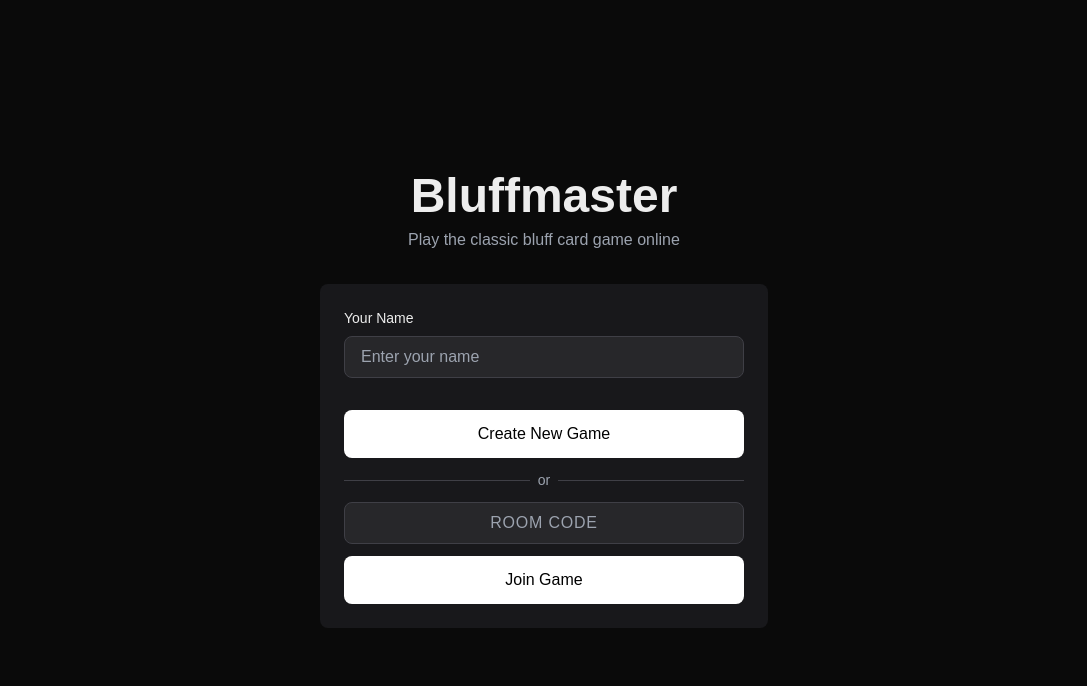
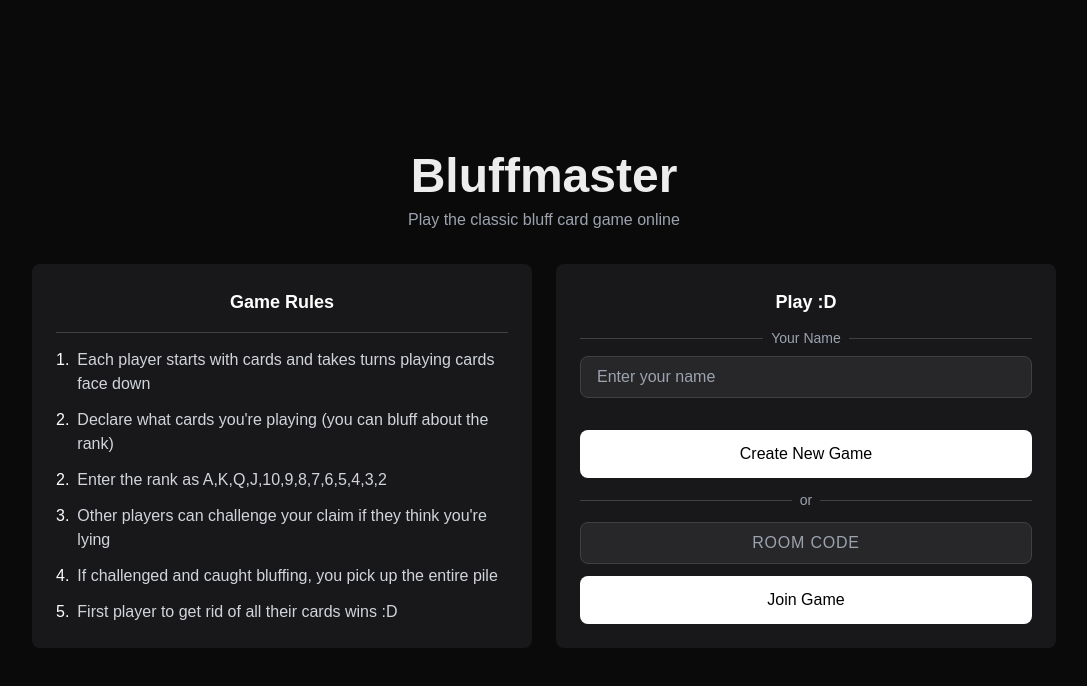
Before and after one commit to Sarah-Kazi/Bluffmaster, a Next.js app in the folder frontend/: page / in a window 1280 px wide. Shown: the top 686 px of the page, without its empty margins (96-1183 px from the left). Built offline with nearby package versions, Linux system fonts and the light colour scheme.

Commit message:
game rules

```diff
--- a/frontend/src/app/page.tsx
+++ b/frontend/src/app/page.tsx
@@ -33,15 +33,63 @@ export default function Home() {
 
 return (
     <div className="min-h-screen flex items-center justify-center p-4">
-      <div className="w-full max-w-md space-y-8">
+      <div className="w-full max-w-5xl space-y-8">
         <div className="text-center">
           <h1 className="text-5xl font-bold mb-2">Bluffmaster</h1>
           <p className="text-gray-400">Play the classic bluff card game online</p>
         </div>
 
-        <div className="bg-zinc-900 rounded-lg p-6 space-y-4">
+        <div className="grid grid-cols-2 gap-6">
+          <div className="bg-zinc-900 rounded-lg p-6 space-y-4 h-full">
+            <h2 className="text-lg font-semibold text-white mb-3 text-center">Game Rules</h2>
+                <div className="relative">
+                <div className="absolute inset-0 flex items-center">
+                  <div className="w-full border-t border-zinc-700"></div>
+                </div>
+                <div className="relative flex justify-center text-sm">
+                  <span className="px-2 bg-zinc-900 text-gray-400"></span>
+                </div>
+              </div>
+            <div className="space-y-3 text-base text-gray-300">
+              <div className="flex items-start space-x-2">
+                <span className="text-white font-medium">1.</span>
+                <p>Each player starts with cards and takes turns playing cards face down</p>
+              </div>
+              <div className="flex items-start space-x-2">
+                <span className="text-white font-medium">2.</span>
+                <p>Declare what cards you're playing (you can bluff about the rank)</p>
+              </div>
+              <div className="flex items-start space-x-2">
+                <span className="text-white font-medium">2.</span>
+                <p>Enter the rank as A,K,Q,J,10,9,8,7,6,5,4,3,2</p>
+              </div>
+              <div className="flex items-start space-x-2">
+                <span className="text-white font-medium">3.</span>
+                <p>Other players can challenge your claim if they think you're lying</p>
+              </div>
+              <div className="flex items-start space-x-2">
+                <span className="text-white font-medium">4.</span>
+                <p>If challenged and caught bluffing, you pick up the entire pile</p>
+              </div>
+              <div className="flex items-start space-x-2">
+                <span className="text-white font-medium">5.</span>
+                <p>First player to get rid of all their cards wins :D</p>
+              </div>
+            </div>
+          </div>
+
+          <div className="bg-zinc-900 rounded-lg p-6 space-y-4 h-full">
             <div>
-            <label className="block text-sm font-medium mb-2">Your Name</label>
+              <h2 className="text-lg font-semibold text-white mb-3 text-center">Play :D</h2>
+                <div className="relative">
+                <div className="absolute inset-0 flex items-center">
+                  <div className="w-full border-t border-zinc-700"></div>
+                </div>
+                <div className="relative flex justify-center text-sm">
+                  <span className="px-2 bg-zinc-900 text-gray-400">Your Name</span>
+                </div>
+              </div>
+              <label className="block text-sm font-medium mb-2"></label>
               <input
                 type="text"
                 value={playerName}
@@ -89,5 +137,6 @@ export default function Home() {
           </div>
         </div>
       </div>
+    </div>
   );
 }
```
Lines whose indentation alone changed are shown as unchanged.
